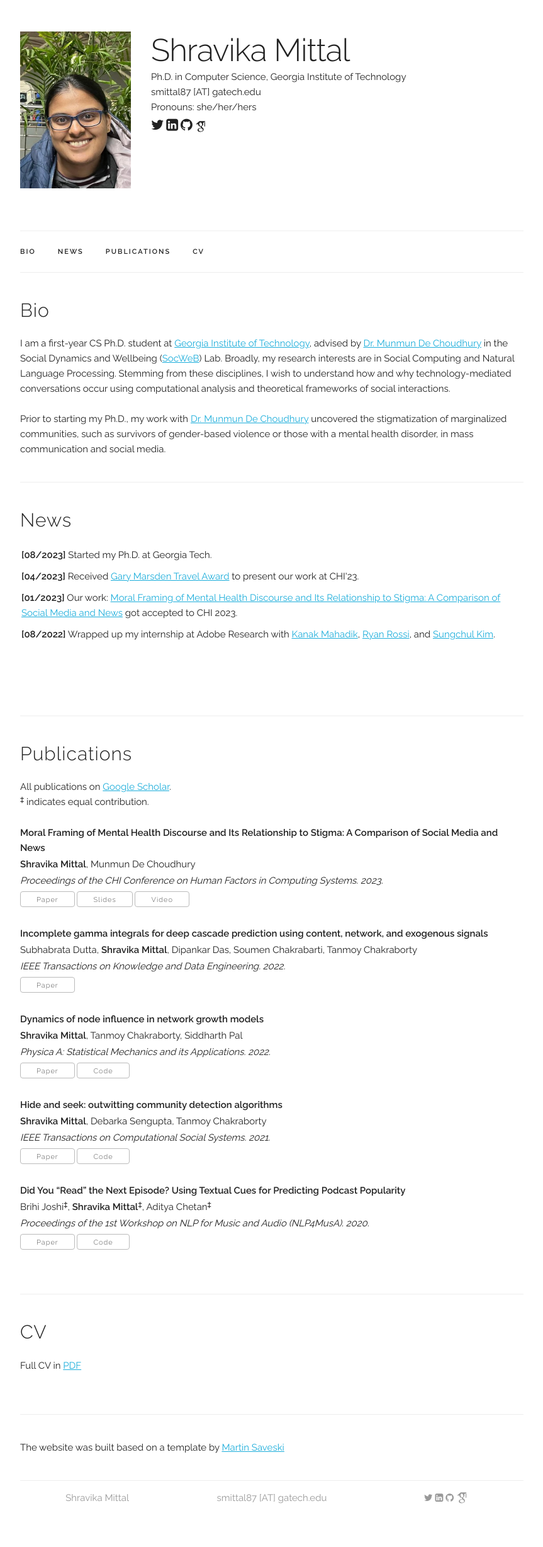
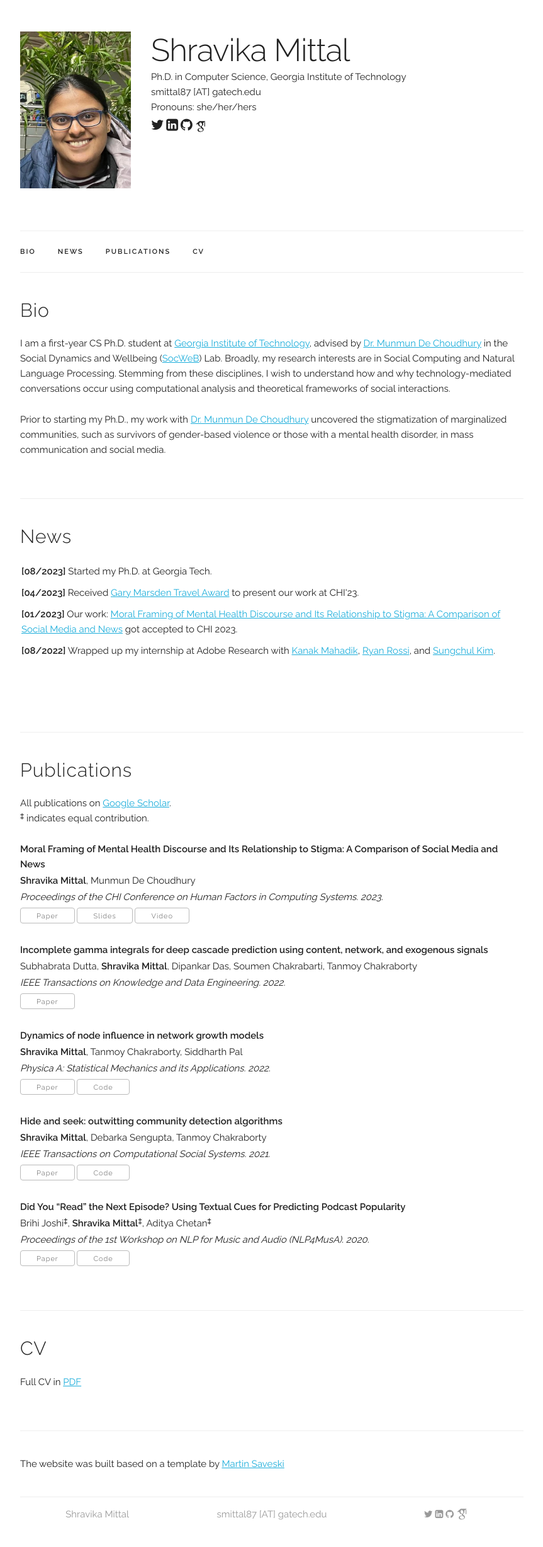
Before and after one commit to mittalshravika/mittalshravika.github.io, a Jekyll site: the page built from index.html, in a window 1280 px wide. Shown: the whole page at 63% size, without its empty margins (208-1071 px from the left). Built offline with Jekyll 4.4.1, drawn with Linux system fonts in a browser that asks for light colours; some web fonts are replaced; before the commit the page ends 2430 px from its top, so only the background shows below that.

Commit message:
Update index.html

```diff
--- a/index.html
+++ b/index.html
@@ -5,11 +5,16 @@
 <!-- ========== BIO ========== -->
 <div class="docs-section" id="bio">
   <h4>Bio</h4>
+  <p>
   I am a first-year CS Ph.D. student at <a href="https://www.gatech.edu/" target="_blank">Georgia Institute of Technology</a>, advised by <a href="http://www.munmund.net/" target="_blank">Dr. Munmun De Choudhury</a>
   in the Social Dynamics and Wellbeing (<a href="https://socweb.cc.gatech.edu/" target="_blank">SocWeB</a>) Lab. Broadly, my research interests are in Social Computing and Natural Language Processing.
   Stemming from these disciplines, I wish to understand how and why technology-mediated conversations occur using computational analysis and theoretical frameworks of social interactions.
-  <br><br>
+  </p>
+
+  <p>
   Prior to starting my Ph.D., my work with <a href="http://www.munmund.net/" target="_blank">Dr. Munmun De Choudhury</a> uncovered the stigmatization of marginalized communities, such as survivors of gender-based violence or those with a mental health disorder, in mass communication and social media.
+  </p>
+
 <!--   <p>
   My research develops tools for analyzing <b>large-scale social data</b>, aiming to provide a better understanding of <b>social structure and behaviors</b> online while also impacting the <b>design of digital social systems</b>.
   My recent work has focused on reducing political polarization online
```
